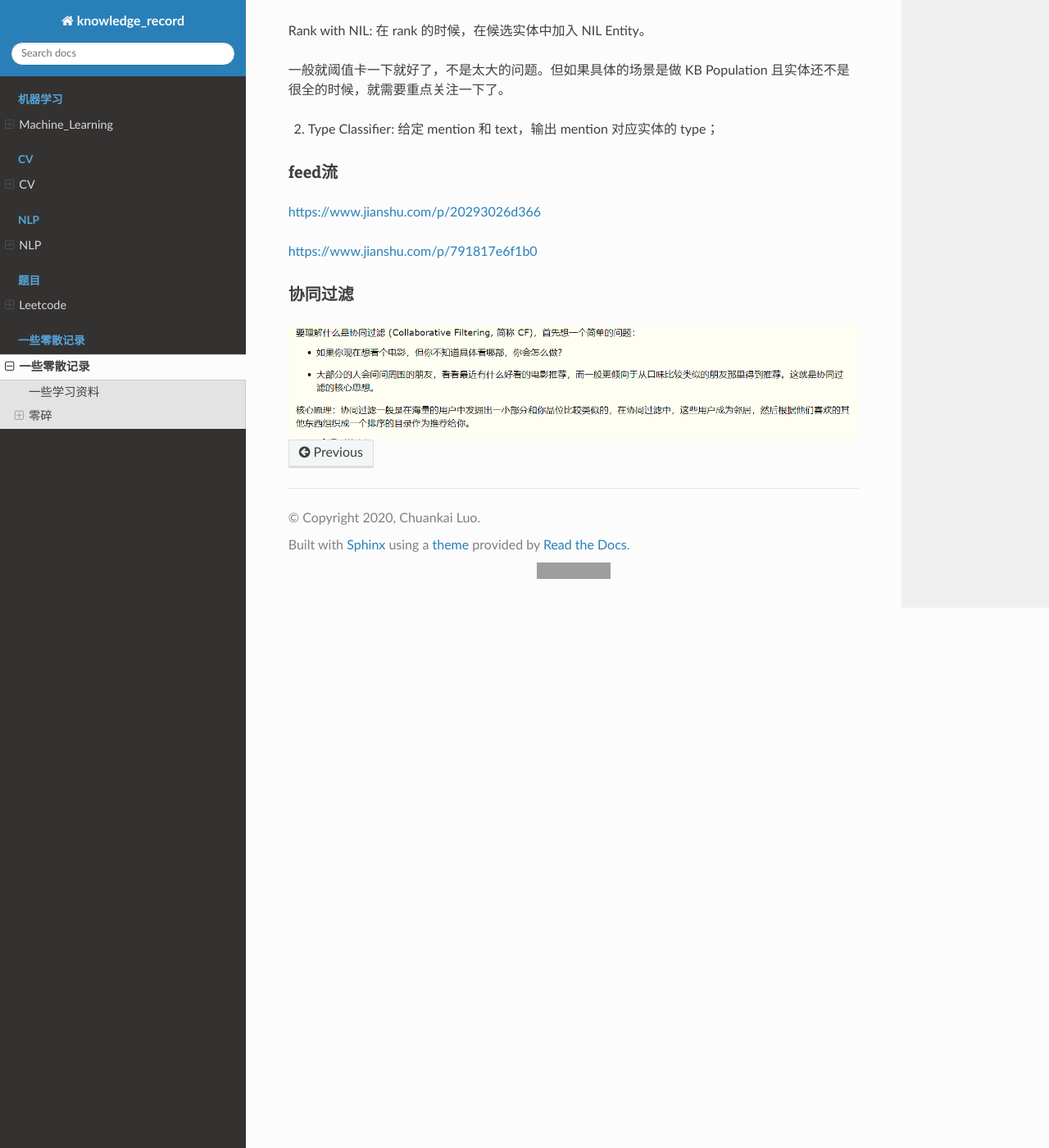
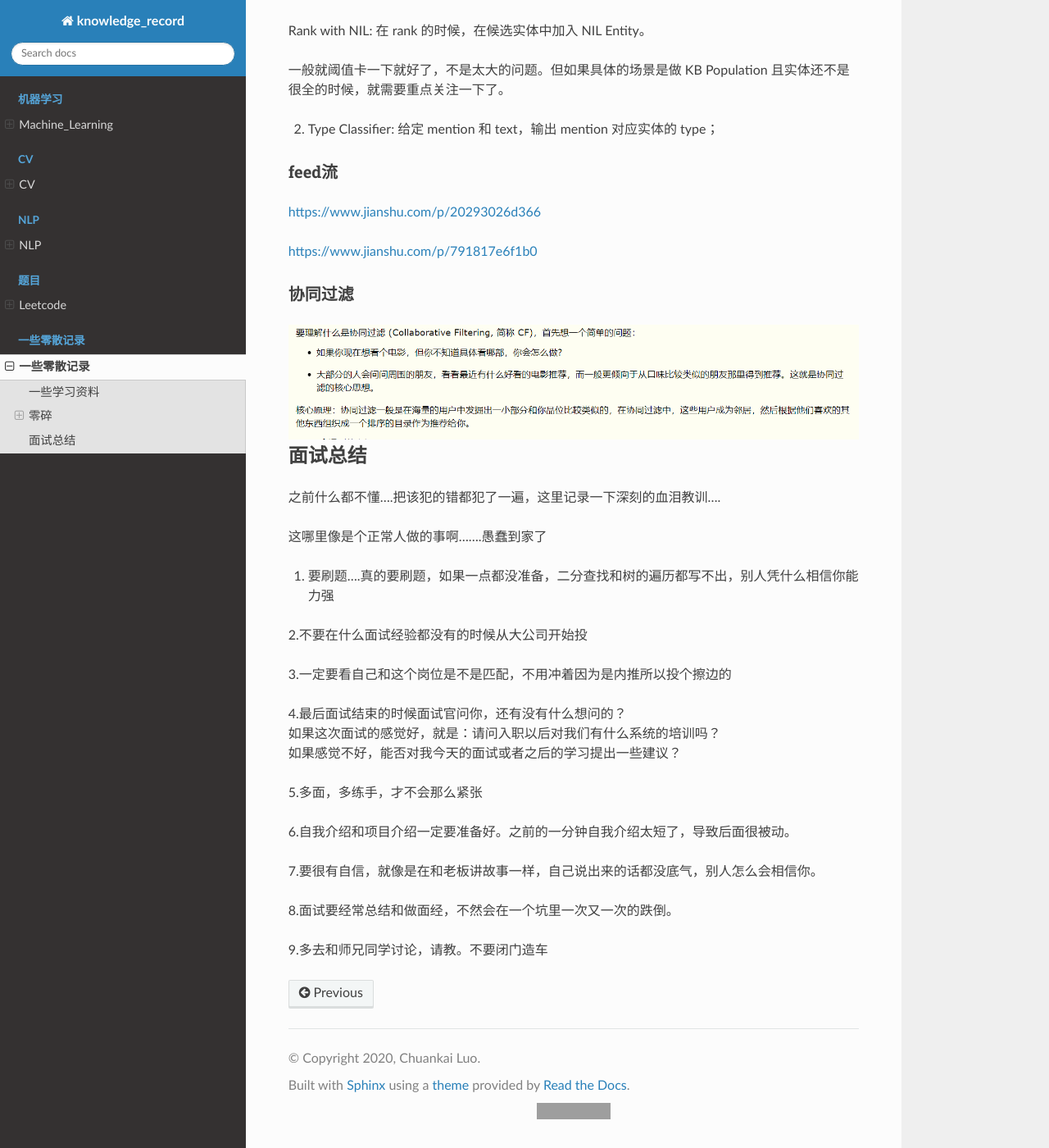
Before and after one commit to luochuankai-JHU/knowledge_record, a Sphinx documentation site: the page built from docs/python/python.rst, in a window 1280 px wide and 1400 px high, scrolled down 2346 px. Shown: the whole window at 82% size. Built offline with Sphinx 7.4.7 and the Read the Docs theme 2.0.0, drawn with Linux system fonts in a browser that asks for light colours; grey boxes are pictures that could not be loaded.

Commit message:
interview

```diff
--- a/docs/index.rst
+++ b/docs/index.rst
@@ -52,6 +52,8 @@
    python/python
 
 
+
+
 由于网页的问题，请第二次及以后打开网页的时候 **手动刷新** （每一页都需要）。
 
 否则如果我这边有内容的修改，网页不会同步更新，下次打开还是显示第一次打开的网页。
--- a/docs/python/python.rst
+++ b/docs/python/python.rst
@@ -133,3 +133,48 @@ https://www.jianshu.com/p/791817e6f1b0
 -----------------
 .. image:: ../../_static/python/协同过滤.png
     :align: center
+
+
+
+
+
+
+
+
+
+
+
+
+
+
+
+
+
+
+面试总结
+==================================
+
+之前什么都不懂....把该犯的错都犯了一遍，这里记录一下深刻的血泪教训....
+
+这哪里像是个正常人做的事啊.......愚蠢到家了
+
+
+1. 要刷题....真的要刷题，如果一点都没准备，二分查找和树的遍历都写不出，别人凭什么相信你能力强
+
+2.不要在什么面试经验都没有的时候从大公司开始投
+
+3.一定要看自己和这个岗位是不是匹配，不用冲着因为是内推所以投个擦边的
+
+| 4.最后面试结束的时候面试官问你，还有没有什么想问的？
+| 如果这次面试的感觉好，就是：请问入职以后对我们有什么系统的培训吗？
+| 如果感觉不好，能否对我今天的面试或者之后的学习提出一些建议？
+
+5.多面，多练手，才不会那么紧张
+
+6.自我介绍和项目介绍一定要准备好。之前的一分钟自我介绍太短了，导致后面很被动。
+
+7.要很有自信，就像是在和老板讲故事一样，自己说出来的话都没底气，别人怎么会相信你。
+
+8.面试要经常总结和做面经，不然会在一个坑里一次又一次的跌倒。
+
+9.多去和师兄同学讨论，请教。不要闭门造车
```
